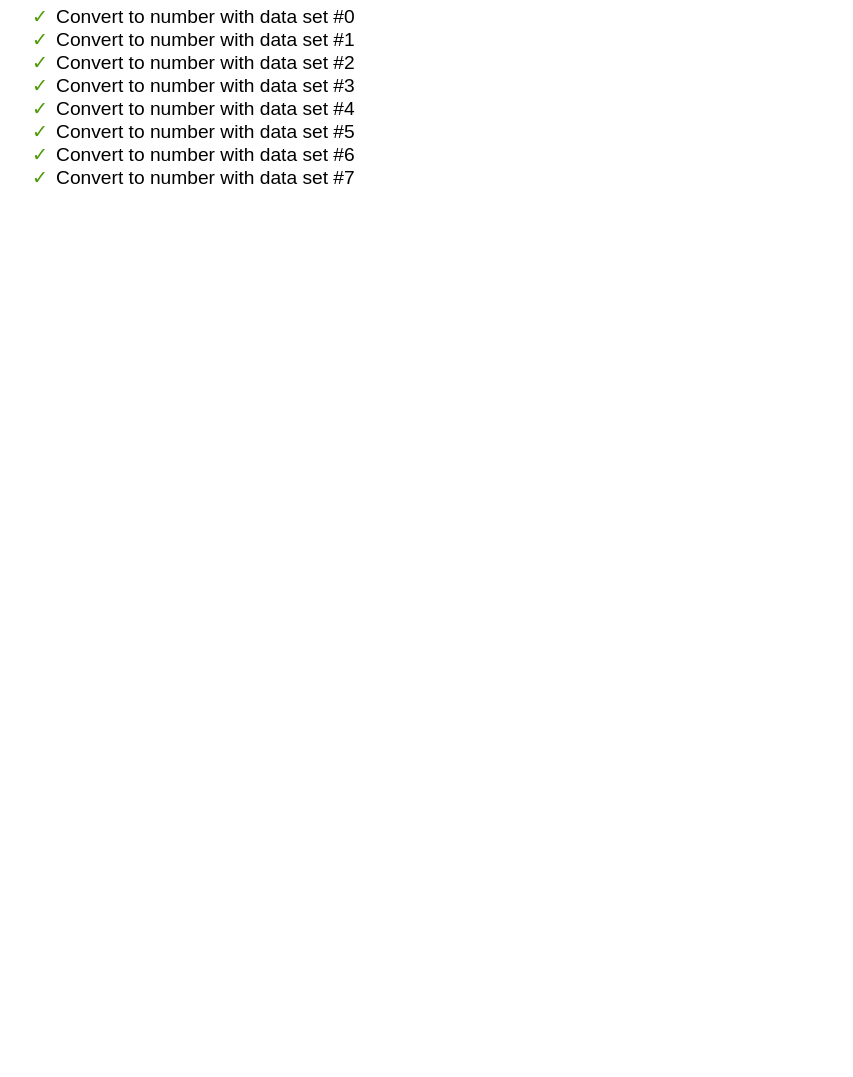
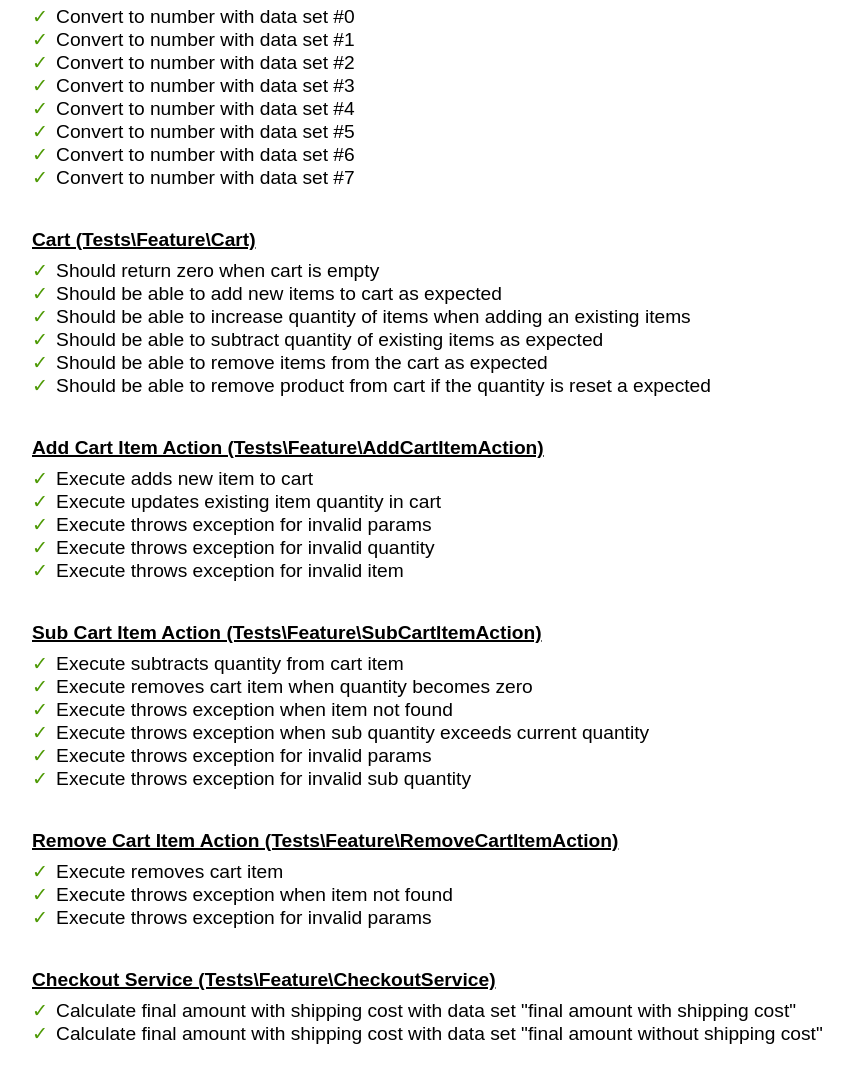
Before and after one commit to webthiagosilva/testes-automatizados, a PHP site: page /test-results.html in a window 1280 px wide. Shown: the part 1955-3032 px from the top of the page, without its empty margins (0-853 px from the left). Before the commit the page ends 2139 px from the top, so only its background shows below. Run offline with PHP 8.4, Linux system fonts and the light colour scheme.

Commit message:
feat: add the tests from exercise four to the run set

```diff
--- a/public/test-results.html
+++ b/public/test-results.html
@@ -145,5 +145,42 @@
             <li class="success">Convert to number with data set #6</li>
             <li class="success">Convert to number with data set #7</li>
         </ul>
+        <h2>Cart (Tests\Feature\Cart)</h2>
+        <ul>
+            <li class="success">Should return zero when cart is empty</li>
+            <li class="success">Should be able to add new items to cart as expected</li>
+            <li class="success">Should be able to increase quantity of items when adding an existing items</li>
+            <li class="success">Should be able to subtract quantity of existing items as expected</li>
+            <li class="success">Should be able to remove items from the cart as expected</li>
+            <li class="success">Should be able to remove product from cart if the quantity is reset a expected</li>
+        </ul>
+        <h2>Add Cart Item Action (Tests\Feature\AddCartItemAction)</h2>
+        <ul>
+            <li class="success">Execute adds new item to cart</li>
+            <li class="success">Execute updates existing item quantity in cart</li>
+            <li class="success">Execute throws exception for invalid params</li>
+            <li class="success">Execute throws exception for invalid quantity</li>
+            <li class="success">Execute throws exception for invalid item</li>
+        </ul>
+        <h2>Sub Cart Item Action (Tests\Feature\SubCartItemAction)</h2>
+        <ul>
+            <li class="success">Execute subtracts quantity from cart item</li>
+            <li class="success">Execute removes cart item when quantity becomes zero</li>
+            <li class="success">Execute throws exception when item not found</li>
+            <li class="success">Execute throws exception when sub quantity exceeds current quantity</li>
+            <li class="success">Execute throws exception for invalid params</li>
+            <li class="success">Execute throws exception for invalid sub quantity</li>
+        </ul>
+        <h2>Remove Cart Item Action (Tests\Feature\RemoveCartItemAction)</h2>
+        <ul>
+            <li class="success">Execute removes cart item</li>
+            <li class="success">Execute throws exception when item not found</li>
+            <li class="success">Execute throws exception for invalid params</li>
+        </ul>
+        <h2>Checkout Service (Tests\Feature\CheckoutService)</h2>
+        <ul>
+            <li class="success">Calculate final amount with shipping cost with data set "final amount with shipping cost"</li>
+            <li class="success">Calculate final amount with shipping cost with data set "final amount without shipping cost"</li>
+        </ul>
     </body>
 </html>
```
Also changed, not shown: public/index.php (+11 -0 lines).
